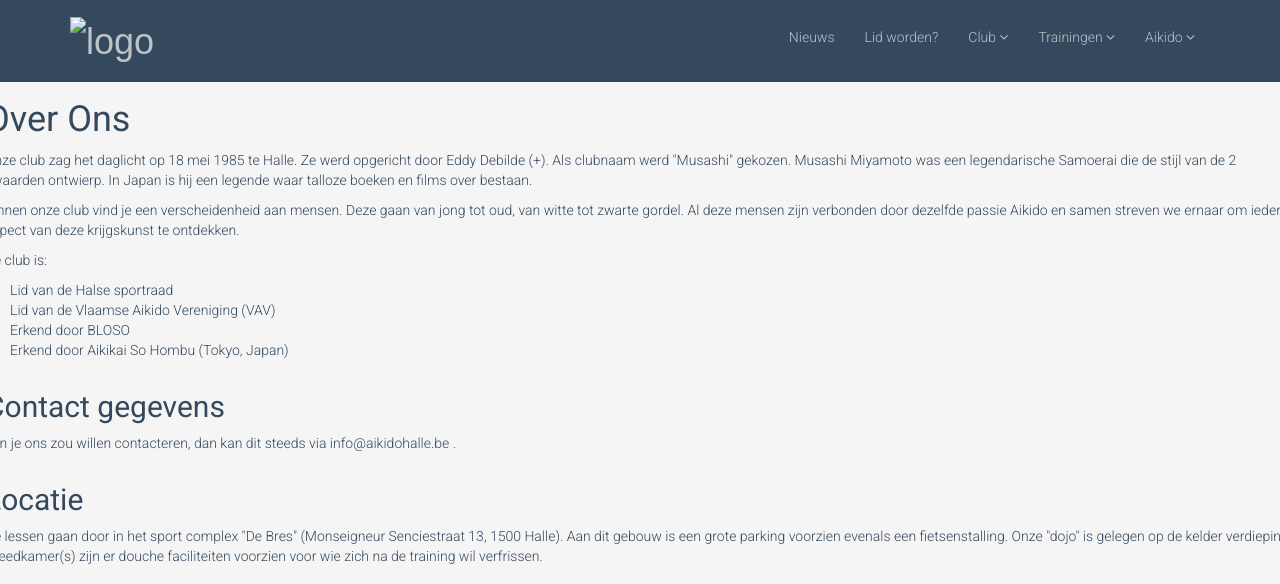
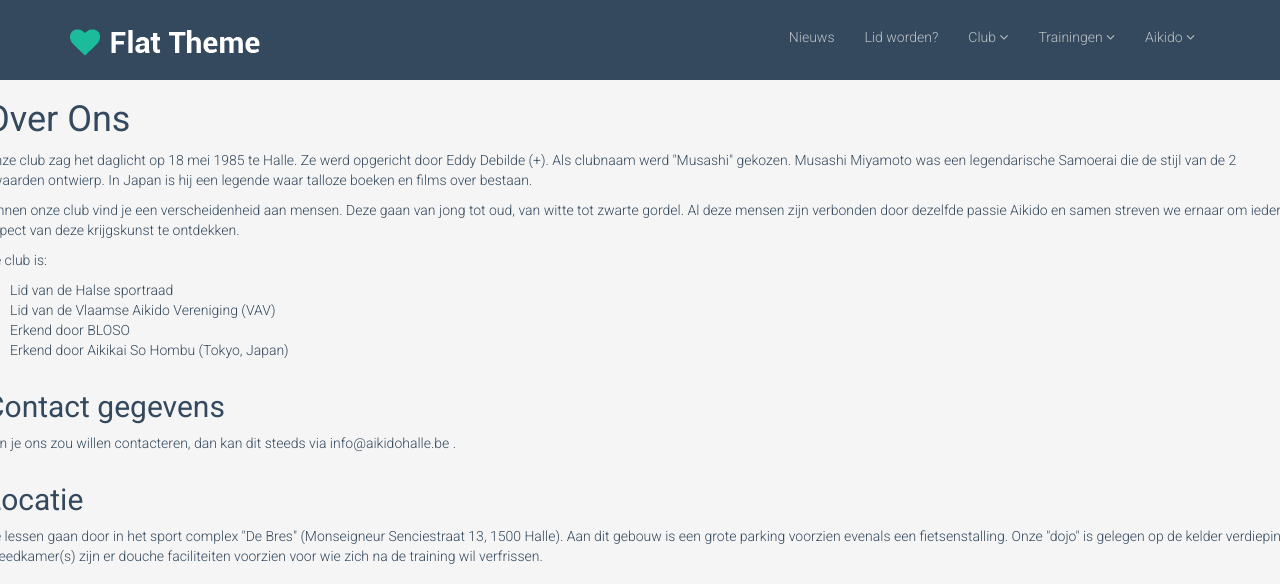
Before and after one commit to kennytordeur/aikidohalle.be, a Jekyll site: the page built from club/overons/index.html, in a window 1280 px wide and 1161 px high. Shown: the top 584 px of the window. Built offline with Jekyll 4.4.1, drawn with Linux system fonts in a browser that asks for light colours; nearby versions of some CDN libraries; library files that are not in the unit come from our copies; grey boxes are pictures that could not be loaded.

Commit message:
Update header.html

```diff
--- a/_includes/header.html
+++ b/_includes/header.html
@@ -7,11 +7,11 @@
                     <span class="icon-bar"></span>
                     <span class="icon-bar"></span>
                 </button>
-                <a class="navbar-brand" href="/"><img src="images/logo.png" alt="logo"></a>
+                <a class="navbar-brand" href="/"><img src="{{site.baseurl}}/images/logo.png" alt="logo"></a>
             </div>
             <div class="collapse navbar-collapse">
                 <ul class="nav navbar-nav navbar-right">
-                    <li><a href="/">Nieuws</a></li>
+                    <li><a href="{{site.baseurl}}">Nieuws</a></li>
                     <li><a href="about-us.html">Lid worden?</a></li>
                     <li class="dropdown">
                         <a href="#" class="dropdown-toggle" data-toggle="dropdown">Club <i class="icon-angle-down"></i></a>
```
